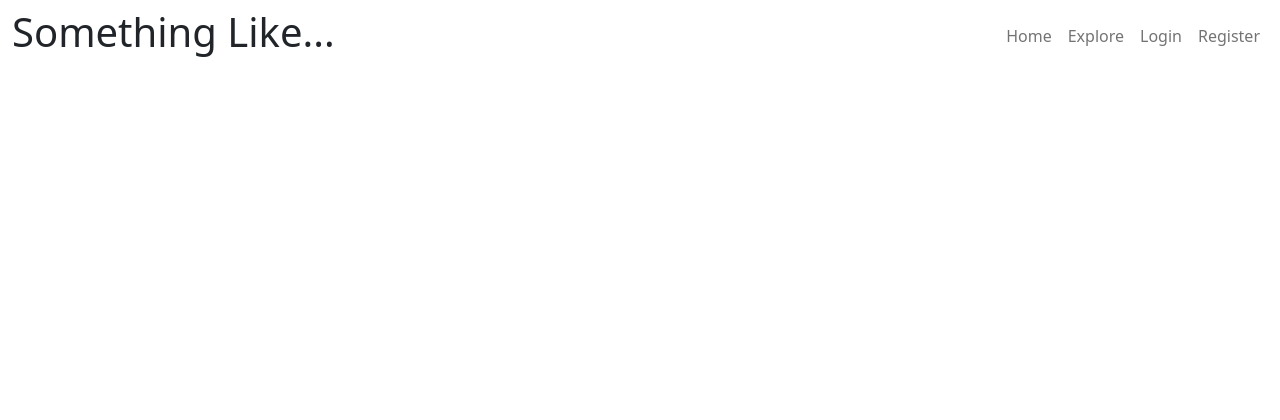
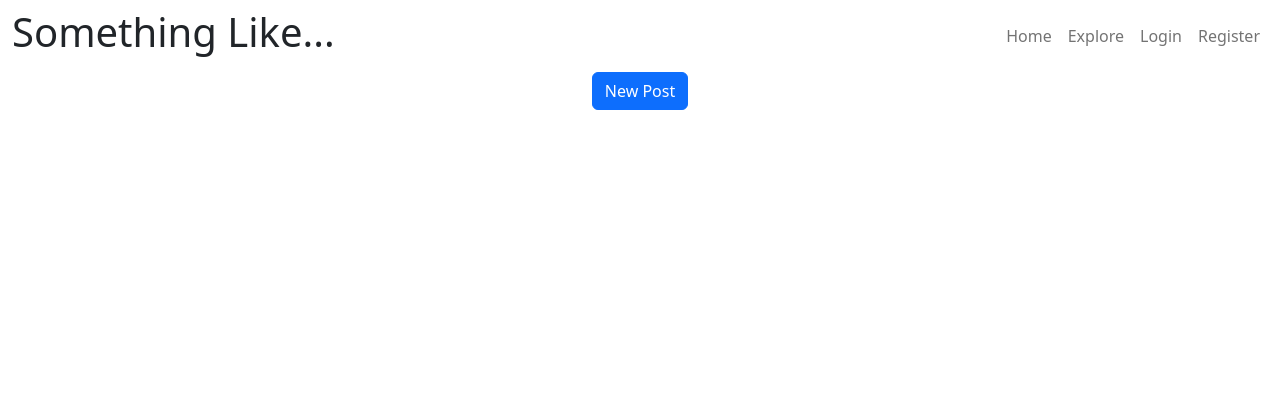
Before and after one commit to eosull/Something-Like, a Django app: page / in a window 1280 px wide. Shown: the top 420 px of the page. Run offline with Django 4.2, Linux system fonts and the light colour scheme; data that the repository does not hold is empty.

Commit message:
feat:add new post button to home page

```diff
--- a/templates/index.html
+++ b/templates/index.html
@@ -2,6 +2,13 @@
 
 {% block content %}
 <div class="container-fluid">
+
+    <div class="row">
+        <div class="col col-md-4 mx-auto text-center">
+            <button type="button" class="btn btn-primary">New Post</button>
+        </div>
+    </div>
+
     <div class="row">
         <div class="col-12 mt-3 left">
             <div class="row">
```
